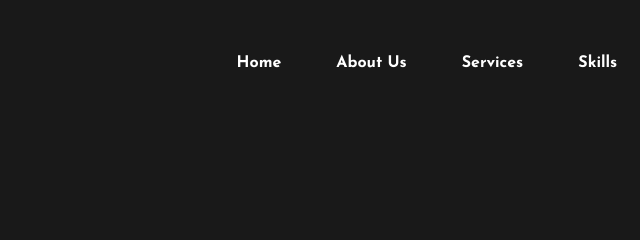
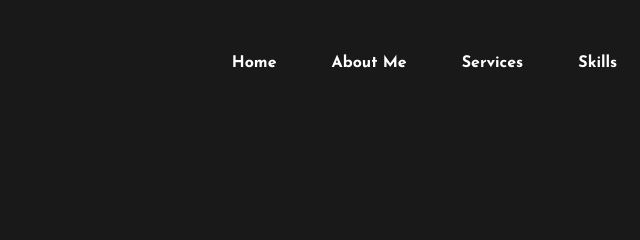
Before and after one commit to Mozin0/WebPage, a plain HTML site: page index.html in a window 1280 px wide. Shown: the top 240 px of the page, 396-1036 px from the left. Drawn offline with Linux system fonts and the light colour scheme.

Commit message:
Nav tweek

```diff
--- a/index.html
+++ b/index.html
@@ -22,7 +22,7 @@
       <h2 class="logo">Portfo<span>lio</span></h2>
       <ul>
         <li><a href="#">Home</a></li>
-        <li><a href="#">About Us</a></li>
+        <li><a href="#">About Me</a></li>
         <li><a href="#">Services</a></li>
         <li><a href="#">Skills</a></li>
         <li><a href="#">Contact Us</a></li>
```
